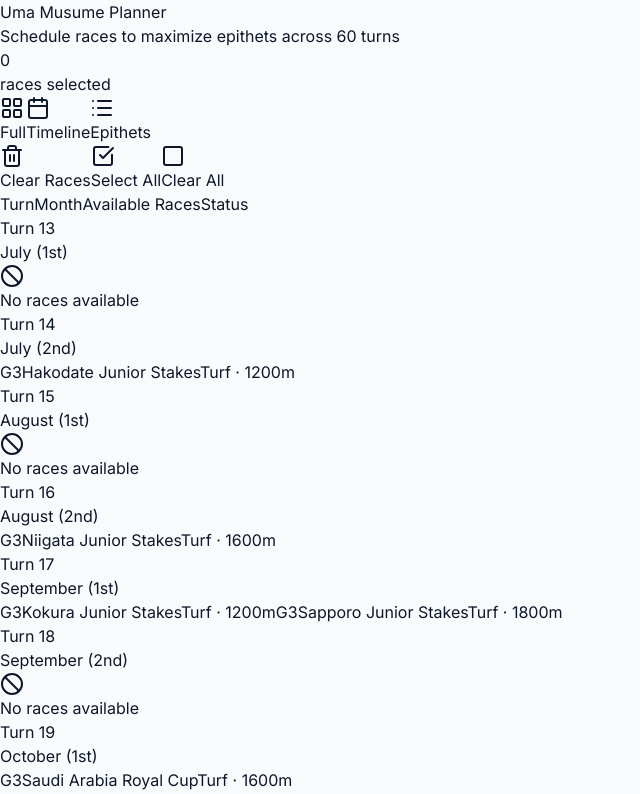
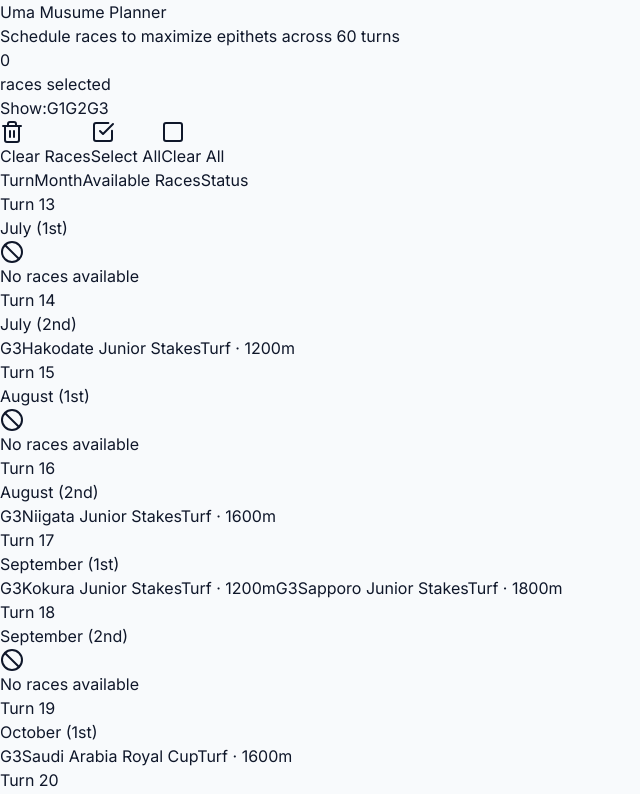
Before and after one commit to kilowatt3406/trackblazer, a React (Vite) app: page / in a window 1280 px wide. Shown: the top 794 px of the page, without its empty margins (0-640 px from the left). Built offline with nearby package versions, Linux system fonts and the light colour scheme.

Commit message:
replace view buttons with graded toggles

```diff
--- a/src/App.tsx
+++ b/src/App.tsx
@@ -4,31 +4,28 @@
 import { SaveLoad } from "./components/SaveLoad";
 import { TooltipProvider } from "./components/Tooltip";
 import { usePlannerStore } from "./store/planner";
-import {
-  LayoutGrid,
-  List,
-  Calendar,
-  Trash2,
-  CheckSquare,
-  Square,
-} from "lucide-react";
-import { useState } from "react";
-import { cn } from "./utils";
-
-type ViewMode = "full" | "timeline" | "epithets";
+import { Trash2, CheckSquare, Square } from "lucide-react";
 
 function App() {
-  const [viewMode, setViewMode] = useState<ViewMode>("full");
   const {
     getSelectedRaces,
     getConsecutiveRaceTurns,
     clearAllRaces,
     selectAllEpithets,
     clearEpithets,
+    getVisibleGrades,
+    toggleGrade,
   } = usePlannerStore();
 
   const selectedRaces = getSelectedRaces();
   const consecutiveTurns = getConsecutiveRaceTurns();
+  const visibleGrades = getVisibleGrades();
+
+  const gradeLabels: Record<number, string> = {
+    100: "G1",
+    200: "G2",
+    300: "G3",
+  };
 
   return (
     <TooltipProvider>
@@ -66,43 +63,25 @@
             </div>
 
             <div className="flex items-center gap-3 mt-6">
-              <div className="flex rounded-md shadow-sm" role="group">
+              <div className="flex items-center gap-2">
+                <span className="text-sm text-slate-600">Show:</span>
+                {[100, 200, 300].map((grade) => (
                   <button
-                  onClick={() => setViewMode("full")}
-                  className={cn(
-                    "flex items-center gap-2 px-4 py-2 text-sm font-medium rounded-l-md border transition-colors duration-150",
-                    viewMode === "full"
-                      ? "bg-slate-900 text-white border-slate-900"
-                      : "bg-white text-slate-700 border-slate-300 hover:bg-slate-50",
-                  )}
+                    key={grade}
+                    onClick={() => toggleGrade(grade)}
+                    className={`px-3 py-1 text-sm font-medium rounded-md border transition-colors duration-150 ${
+                      visibleGrades.includes(grade)
+                        ? grade === 100
+                          ? "bg-yellow-50 border-yellow-300 text-yellow-700"
+                          : grade === 200
+                            ? "bg-slate-100 border-slate-300 text-slate-700"
+                            : "bg-orange-50 border-orange-300 text-orange-700"
+                        : "bg-slate-50 border-slate-200 text-slate-400"
+                    }`}
                   >
-                  <LayoutGrid className="w-4 h-4" />
-                  Full
+                    {gradeLabels[grade]}
                   </button>
-                <button
-                  onClick={() => setViewMode("timeline")}
-                  className={cn(
-                    "flex items-center gap-2 px-4 py-2 text-sm font-medium border-t border-b transition-colors duration-150",
-                    viewMode === "timeline"
-                      ? "bg-slate-900 text-white border-slate-900"
-                      : "bg-white text-slate-700 border-slate-300 hover:bg-slate-50",
-                  )}
-                >
-                  <Calendar className="w-4 h-4" />
-                  Timeline
-                </button>
-                <button
-                  onClick={() => setViewMode("epithets")}
-                  className={cn(
-                    "flex items-center gap-2 px-4 py-2 text-sm font-medium rounded-r-md border transition-colors duration-150",
-                    viewMode === "epithets"
-                      ? "bg-slate-900 text-white border-slate-900"
-                      : "bg-white text-slate-700 border-slate-300 hover:bg-slate-50",
-                  )}
-                >
-                  <List className="w-4 h-4" />
-                  Epithets
-                </button>
+                ))}
               </div>
 
               <div className="flex-1" />
@@ -136,13 +115,10 @@
 
         <main className="p-6">
           <div className="max-w-7xl mx-auto flex flex-col lg:flex-row gap-6">
-            {(viewMode === "full" || viewMode === "timeline") && (
-              <div className={viewMode === "full" ? "flex-1" : "w-full"}>
+            <div className="flex-1">
               <TurnTimeline />
             </div>
-            )}
 
-            {viewMode === "full" && (
             <div className="w-full lg:w-80 shrink-0 space-y-4 lg:sticky lg:top-6 lg:self-start">
               <div className="bg-white rounded-lg border border-slate-200 p-5">
                 <RewardsBox />
@@ -156,15 +132,6 @@
                 <SaveLoad />
               </div>
             </div>
-            )}
-
-            {viewMode === "epithets" && (
-              <div className="max-w-2xl mx-auto">
-                <div className="bg-white rounded-lg border border-slate-200 p-5">
-                  <EpithetTracker />
-                </div>
-              </div>
-            )}
           </div>
         </main>
       </div>
--- a/src/components/TurnTimeline.tsx
+++ b/src/components/TurnTimeline.tsx
@@ -139,11 +139,21 @@
 }
 
 export function TurnTimeline() {
-  const { turns, getConsecutiveRaceTurns } = usePlannerStore();
+  const { turns, getConsecutiveRaceTurns, getVisibleGrades } = usePlannerStore();
   const consecutiveTurns = getConsecutiveRaceTurns();
   const consecutiveSet = new Set(consecutiveTurns);
+  const visibleGrades = getVisibleGrades();
 
-  const visibleTurns = turns.filter((t) => t.turn > 12);
+  const filteredTurns = turns
+    .filter((t) => t.turn > 12)
+    .map((turn) => ({
+      ...turn,
+      availableRaces: turn.availableRaces.filter((tr) =>
+        visibleGrades.includes(tr.race.grade)
+      ),
+    }));
+
+  const visibleTurns = filteredTurns;
 
   const years: Array<{ year: 1 | 2 | 3; turns: Turn[] }> = [
     { year: 1, turns: visibleTurns.filter((t) => t.year === 1) },
--- a/src/store/planner.ts
+++ b/src/store/planner.ts
@@ -6,11 +6,14 @@
   turns: Turn[];
   selectedEpithetIds: number[];
   currentPlan: Plan | null;
+  visibleGrades: number[];
 
   toggleRace: (turn: number, raceId: number) => void;
   selectRace: (turn: number, raceId: number) => void;
   clearTurn: (turn: number) => void;
   clearAllRaces: () => void;
+
+  toggleGrade: (grade: number) => void;
 
   toggleEpithet: (epithetId: number) => void;
   selectAllEpithets: () => void;
@@ -24,6 +27,7 @@
   }[];
   getConsecutiveRaceTurns: () => number[];
   getStats: () => Record<StatType, number>;
+  getVisibleGrades: () => number[];
 
   savePlan: (name: string) => Plan;
   loadPlan: (plan: Plan) => void;
@@ -35,6 +39,18 @@
   turns: JSON.parse(JSON.stringify(initialTurns)),
   selectedEpithetIds: [],
   currentPlan: null,
+  visibleGrades: [100, 200, 300],
+
+  toggleGrade: (grade: number) => {
+    set((state) => {
+      const grades = state.visibleGrades;
+      if (grades.includes(grade)) {
+        return { visibleGrades: grades.filter((g) => g !== grade) };
+      } else {
+        return { visibleGrades: [...grades, grade].sort((a, b) => b - a) };
+      }
+    });
+  },
 
   toggleRace: (turn: number, raceId: number) => {
     set((state) => {
@@ -178,6 +194,10 @@
     return stats;
   },
 
+  getVisibleGrades: () => {
+    return get().visibleGrades;
+  },
+
   savePlan: (name: string) => {
     const state = get();
     const plan: Plan = {
```
Lines whose indentation alone changed are shown as unchanged.
